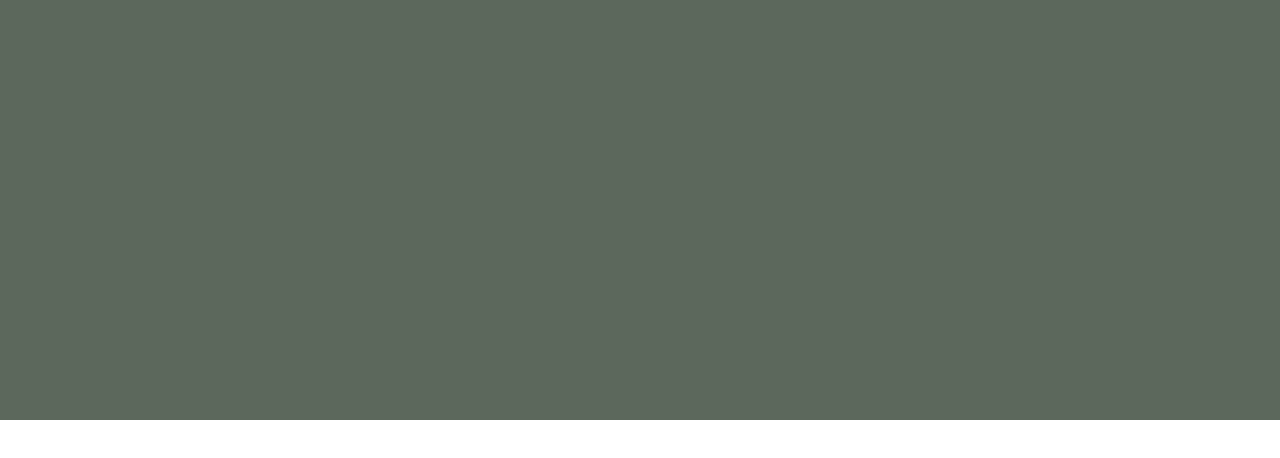
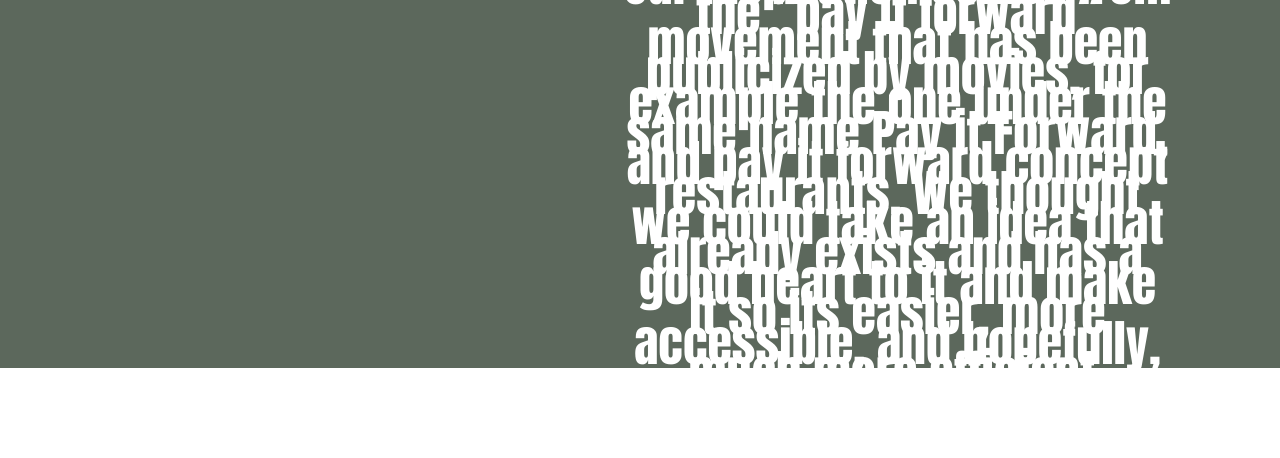
Before and after one commit to shereengh/Whattheshop-React-Frontend, a React (Create React App) app: page /story in a window 1280 px wide. Shown: the top 458 px of the page. Built offline with nearby package versions, Linux system fonts and the light colour scheme; no server answers.

Commit message:
final final final

```diff
--- a/src/About.js
+++ b/src/About.js
@@ -5,7 +5,11 @@ export default class about extends Component {
     return (
       <div className="meals">
         {" "}
-        <h5>hi</h5>{" "}
+        <h5 className="title">
+          We kindly ask the rich to give to the poor. Our website and
+          application offers the generous do gooders an easy and accessible way
+          to donate to the needy fresh and warm food.
+        </h5>{" "}
       </div>
     );
   }
--- a/src/MealsList.js
+++ b/src/MealsList.js
@@ -30,7 +30,10 @@ class MealsList extends Component {
   filterMeals = query => {
     query = query.toLowerCase();
     let filteredMeals = this.props.meals.filter(meal => {
-      return `${meal.name}`.toLowerCase().includes(query.toLowerCase());
+      return (
+        `${meal.name}`.toLowerCase().includes(query.toLowerCase()) ||
+        `${meal.description}`.toLowerCase().includes(query.toLowerCase())
+      );
     });
     this.setState({ filteredMeals: filteredMeals });
   };
@@ -49,13 +52,16 @@ class MealsList extends Component {
     this.filterMeals("");
   };
   handlefilterh = () => {
-    this.filterMeals("family");
+    this.filterMeals("healthy");
   };
   handlefilterp = () => {
-    this.filterMeals("packages");
+    this.filterMeals("package");
   };
   handlefiltert = () => {
     this.filterMeals("traditional");
+  };
+  handlefilterj = () => {
+    this.filterMeals("junk");
   };
   render() {
     const mealCards = this.state.filteredMeals.map(meal => (
@@ -91,10 +97,13 @@ class MealsList extends Component {
                 Healthy
               </Button>
               <Button variant="light" onClick={this.handlefilterp}>
-                Packages
+                Package
               </Button>
               <Button variant="light" onClick={this.handlefiltert}>
                 Traditional
+              </Button>
+              <Button variant="light" onClick={this.handlefilterj}>
+                Junk
               </Button>
             </ButtonGroup>
           </div>
--- a/src/Story.js
+++ b/src/Story.js
@@ -5,7 +5,13 @@ export default class story extends Component {
     return (
       <div className="meals">
         {" "}
-        <h5>hi</h5>{" "}
+        <h5 className="title">
+          Our inspiration comes from the “pay it forward” movement that has been
+          publicized by movies, for example the one under the same name Pay it
+          Forward, and pay it forward concept restaurants. We thought we could
+          take an idea that already exists and has a good heart to it and make
+          it so its easier, more accessible, and hopefully, much more efficient.
+        </h5>{" "}
       </div>
     );
   }
--- a/src/assets/css/style.css
+++ b/src/assets/css/style.css
@@ -503,7 +503,7 @@
   position: absolute;
   width: 750px;
   height: 49px;
-  left: 220px;
+  left: 190px;
   top: 65px;
 }
 .counter {
--- a/src/redux/actions/instance.js
+++ b/src/redux/actions/instance.js
@@ -1,6 +1,6 @@
 import axios from "axios";
 
 const instance = axios.create({
-  baseURL: " http://127.0.0.1:8001/api/"
+  baseURL: "  http://2e9b1cfd.ngrok.io/api/"
 });
 export default instance;
```
